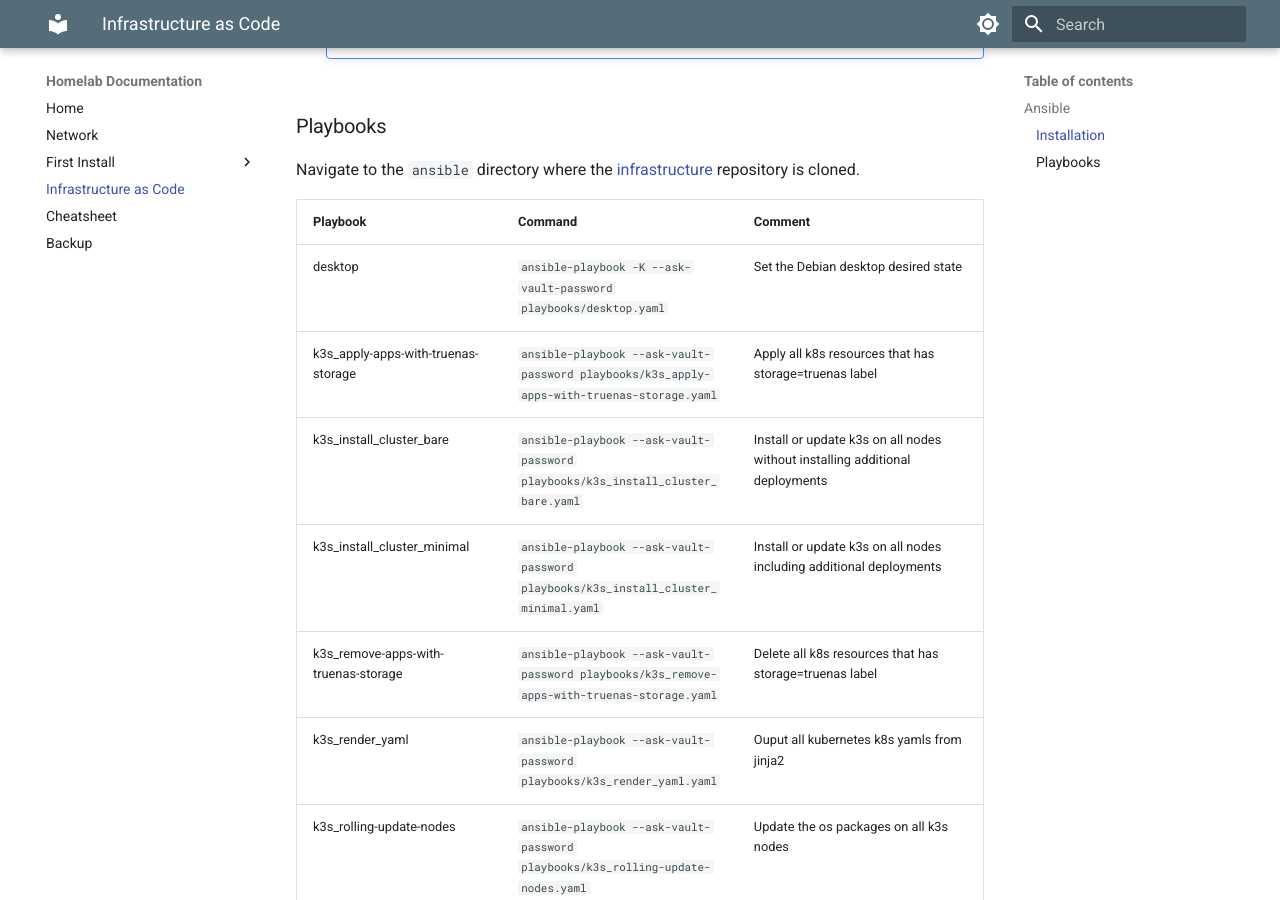
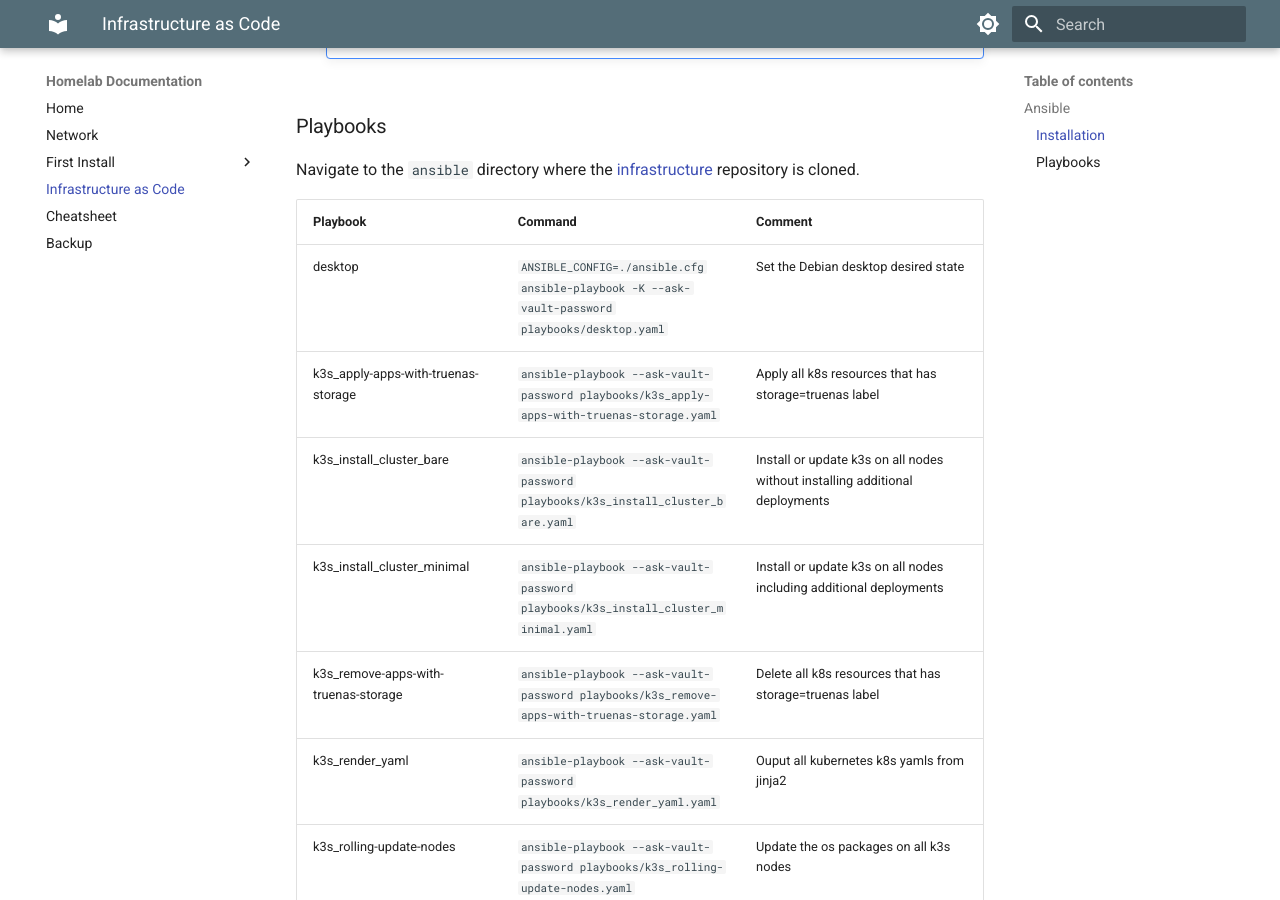
Before and after one commit to x-real-ip/documentation, an MkDocs documentation site: the page built from docs/infrastructure-as-code.md, in a window 1280 px wide and 900 px high, scrolled down 931 px. Built offline with MkDocs 1.6.1 and Material for MkDocs 9.7.7, drawn with Linux system fonts in a browser that asks for light colours.

Commit message:
Update ansible dekstop playbook command

```diff
--- a/docs/infrastructure-as-code.md
+++ b/docs/infrastructure-as-code.md
@@ -50,7 +50,7 @@ Navigate to the `ansible` directory where the [infrastructure](https://github.co
 
 | Playbook | Command | Comment |
 | ------------------ | ----------------------------------------------------------------------------------------- | ---------------------------------------------------------------------------- |
-| desktop | `ansible-playbook -K --ask-vault-password playbooks/desktop.yaml` | Set the Debian desktop desired state |
+| desktop | `ANSIBLE_CONFIG=./ansible.cfg ansible-playbook -K --ask-vault-password playbooks/desktop.yaml` | Set the Debian desktop desired state |
 | k3s_apply-apps-with-truenas-storage  | `ansible-playbook --ask-vault-password playbooks/k3s_apply-apps-with-truenas-storage.yaml`  | Apply all k8s resources that has storage=truenas label |
 | k3s_install_cluster_bare | `ansible-playbook --ask-vault-password playbooks/k3s_install_cluster_bare.yaml` | Install or update k3s on all nodes without installing additional deployments |
 | k3s_install_cluster_minimal | `ansible-playbook --ask-vault-password playbooks/k3s_install_cluster_minimal.yaml` | Install or update k3s on all nodes including additional deployments |
```
